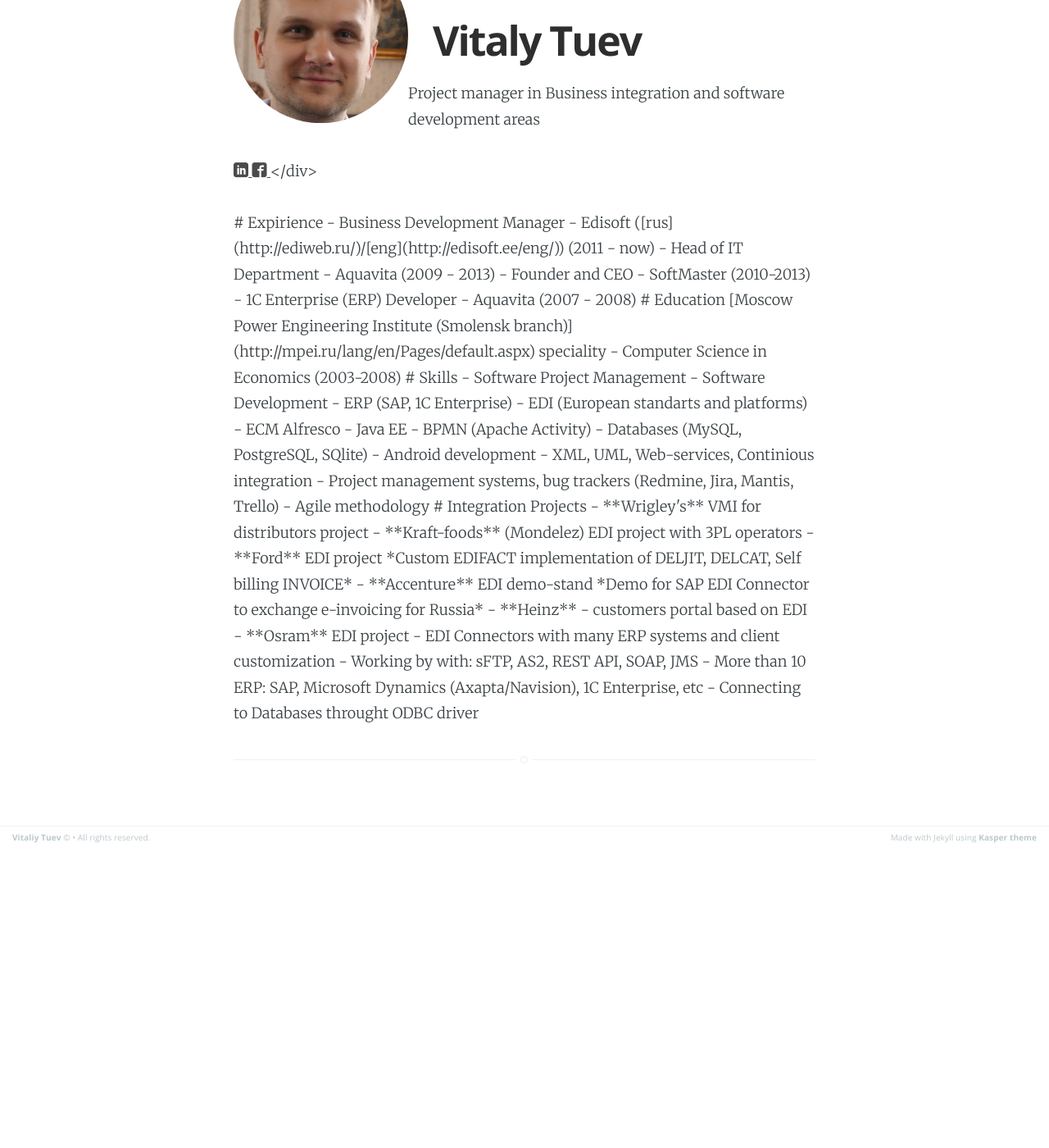
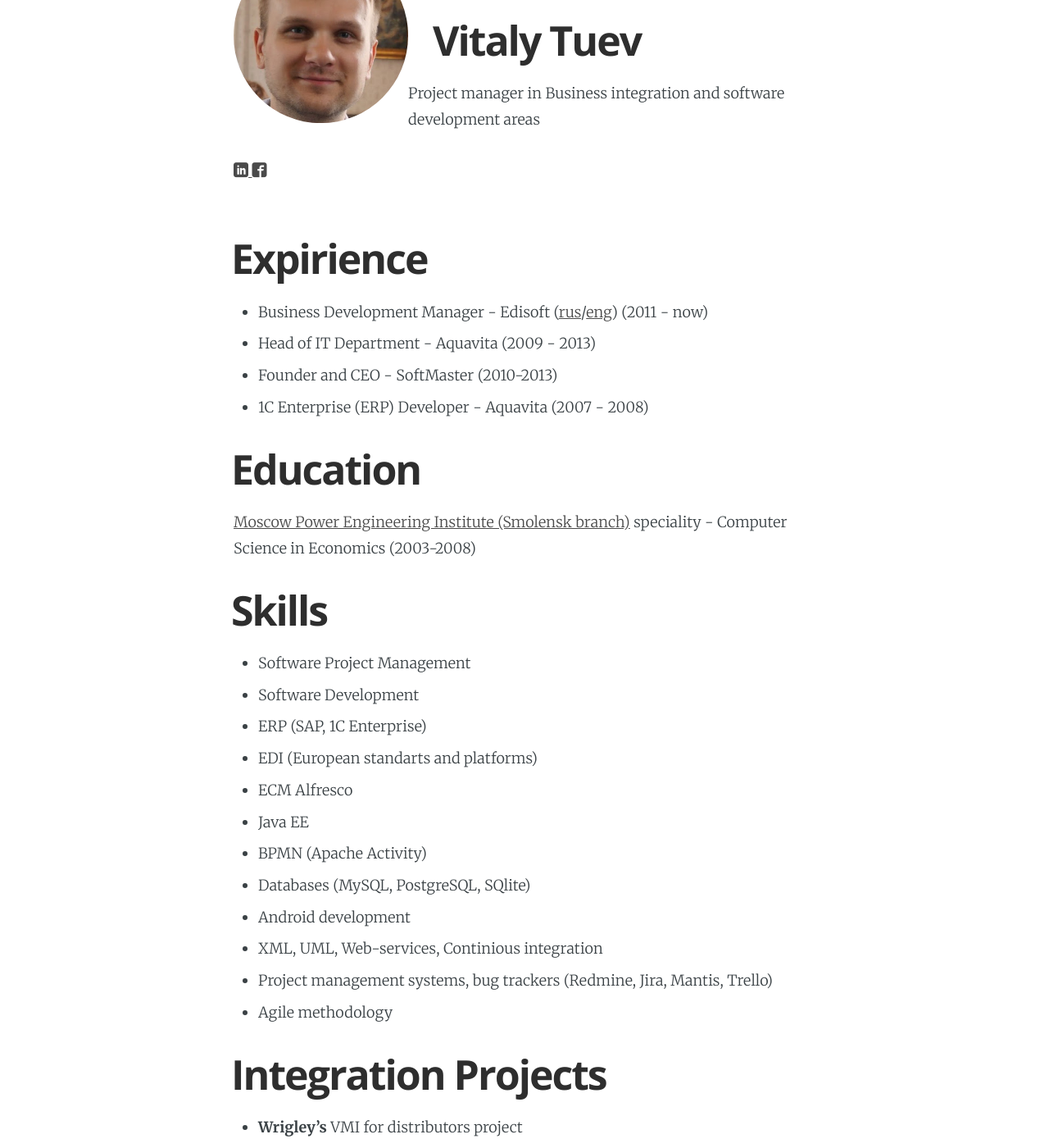
Before and after one commit to vetal232/vetal232.github.io, a Jekyll site: the page built from about.md, in a window 1280 px wide and 1400 px high, scrolled down 222 px. Shown: the whole window at 82% size. Built offline with Jekyll 4.4.1, drawn with Linux system fonts in a browser that asks for light colours; before the commit the page ends 1257 px from its top, so only the background shows below that; some of the changed text lies outside the part shown.

Commit message:
Update about.md

```diff
--- a/about.md
+++ b/about.md
@@ -20,9 +20,12 @@
 <a class="icon-lin" href="http://ru.linkedin.com/in/tuevv">
       <span class="hidden">Linked in</span>
     </a>
-    <a class="icon-fb" href = "https://www.facebook.com/vitaly.tuev" >  <span class="hidden">Facebook </span> </a>
+    <a class="icon-fb" href = "https://www.facebook.com/vitaly.tuev" >
+    <span class="hidden">Facebook </span>
+    </a>
+</section>
 </div>
-</section>
+
 <br>
 
 # Expirience
```
